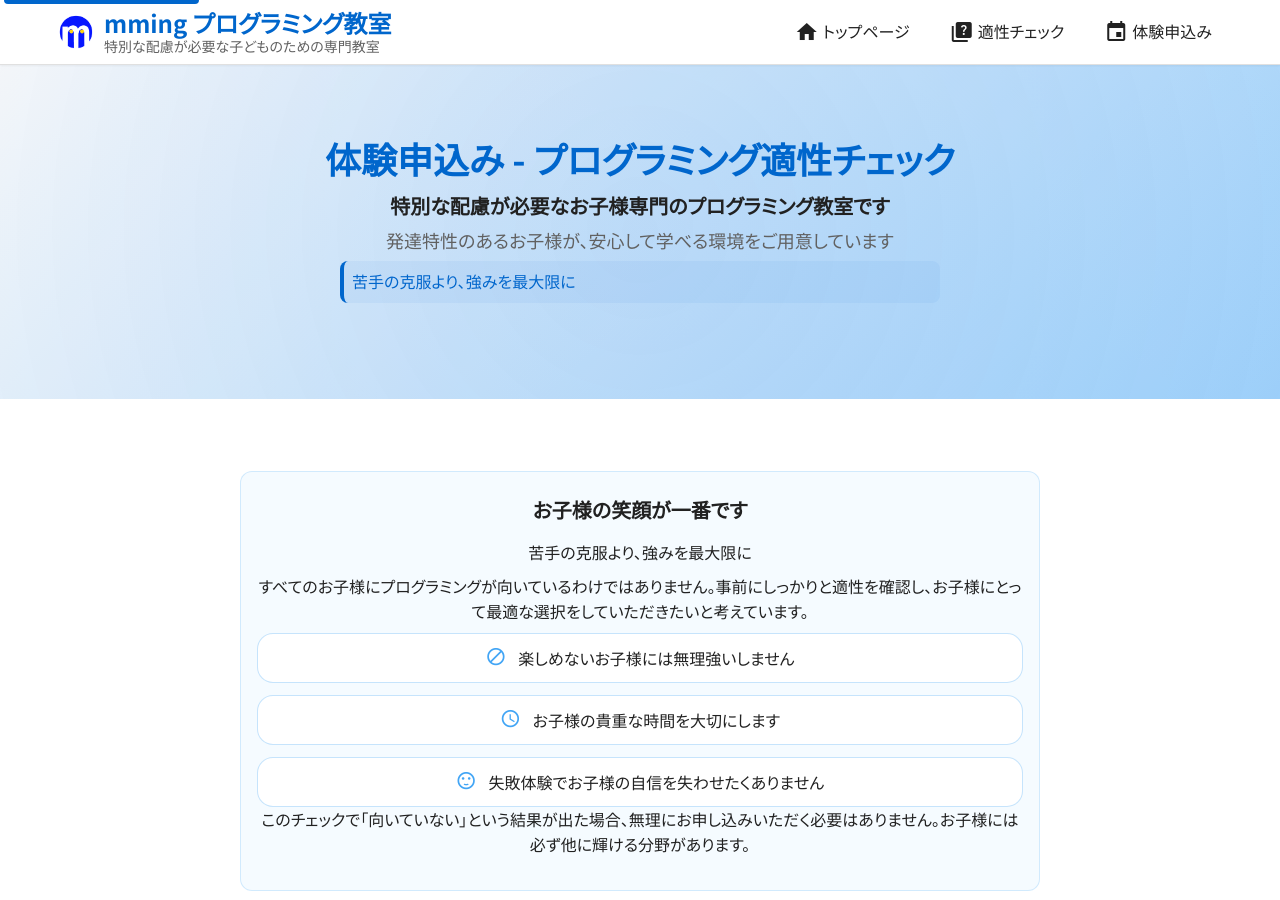
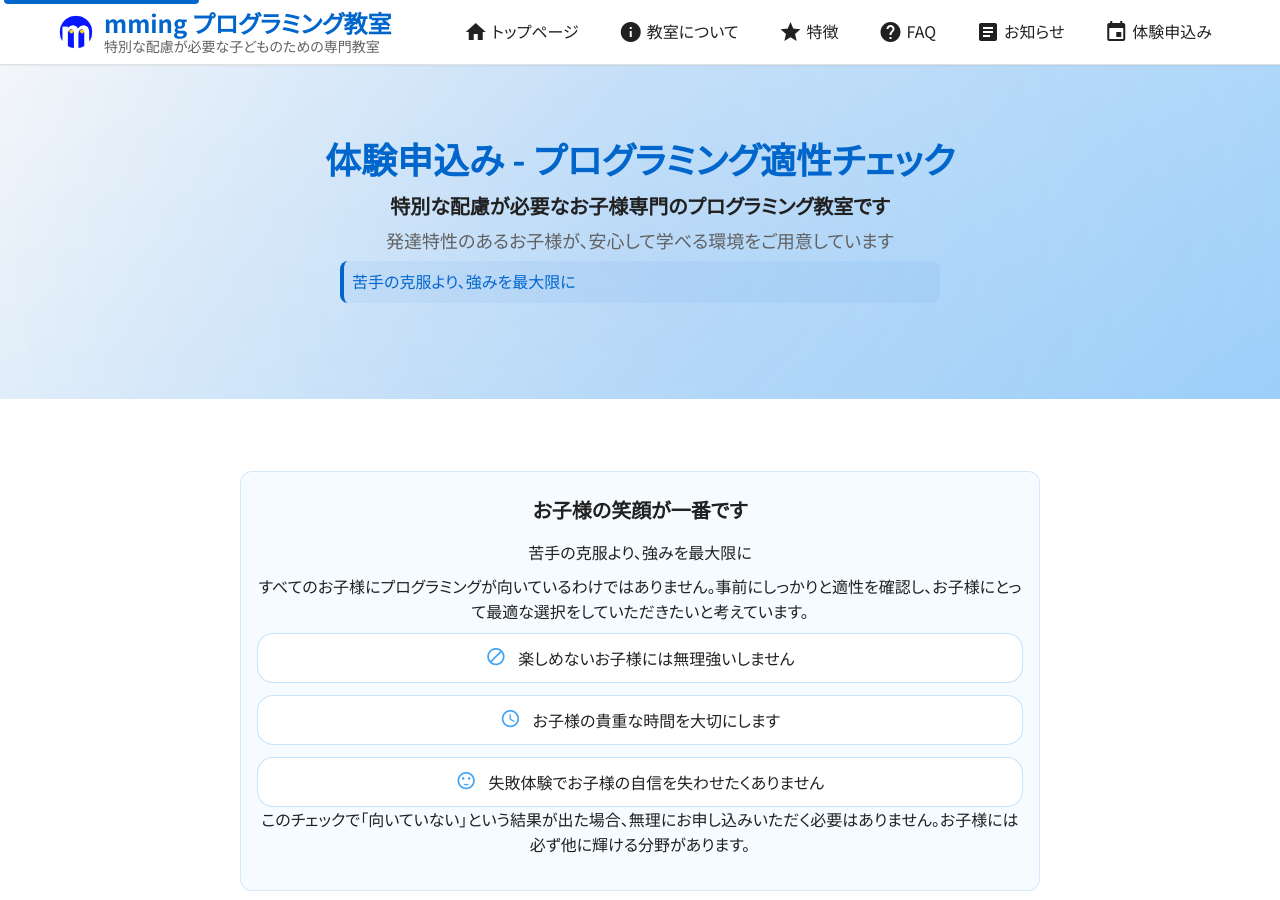
Before and after one commit to Mming-Lab/Mming-Lab.github.io, a Jekyll site: the page built from trial/index.html, in a window 1280 px wide and 900 px high. Built offline with Jekyll 4.4.1, drawn with Linux system fonts in a browser that asks for light colours.

Commit message:
ヘッダ共通化

```diff
--- a/_includes/header.html
+++ b/_includes/header.html
@@ -27,27 +27,7 @@
             <!-- ナビゲーションメニュー -->
             <ul class="nav-menu" id="main-menu">
                 {% if page.url contains 'trial' %}
-                    <!-- Trial page navigation -->
-                    <li class="nav-item">
-                        <a href="/" class="nav-link">
-                            <span class="material-icons" aria-hidden="true">home</span>
-                            トップページ
-                        </a>
-                    </li>
-                    <li class="nav-item">
-                        <a href="#aptitude-start" class="nav-link">
-                            <span class="material-icons" aria-hidden="true">quiz</span>
-                            適性チェック
-                        </a>
-                    </li>
-                    <li class="nav-item">
-                        <a href="#trial-application" class="nav-link">
-                            <span class="material-icons" aria-hidden="true">event</span>
-                            体験申込み
-                        </a>
-                    </li>
-                {% elsif page.url contains 'blog' or page.layout == 'post' %}
-                    <!-- Blog/Post page navigation -->
+                    <!-- Trial page navigation - 統一ナビゲーション -->
                     <li class="nav-item">
                         <a href="/" class="nav-link">
                             <span class="material-icons" aria-hidden="true">home</span>
@@ -56,7 +36,45 @@
                     </li>
                     <li class="nav-item">
                         <a href="/#about" class="nav-link">
+                            <span class="material-icons" aria-hidden="true">info</span>
+                            教室について
+                        </a>
+                    </li>
+                    <li class="nav-item">
+                        <a href="/#features" class="nav-link">
+                            <span class="material-icons" aria-hidden="true">star</span>
+                            特徴
+                        </a>
+                    </li>
+                    <li class="nav-item">
+                        <a href="/#faq" class="nav-link">
+                            <span class="material-icons" aria-hidden="true">help</span>
+                            FAQ
+                        </a>
+                    </li>
+                    <li class="nav-item">
+                        <a href="/blog/" class="nav-link">
+                            <span class="material-icons" aria-hidden="true">article</span>
+                            お知らせ
+                        </a>
+                    </li>
+                    <li class="nav-item">
+                        <a href="/trial/" class="nav-link">
+                            <span class="material-icons" aria-hidden="true">event</span>
+                            体験申込み
+                        </a>
+                    </li>
+                {% elsif page.url contains 'blog' or page.layout == 'post' %}
+                    <!-- Blog/Post page navigation - 統一ナビゲーション -->
+                    <li class="nav-item">
+                        <a href="/" class="nav-link">
                             <span class="material-icons" aria-hidden="true">home</span>
+                            トップページ
+                        </a>
+                    </li>
+                    <li class="nav-item">
+                        <a href="/#about" class="nav-link">
+                            <span class="material-icons" aria-hidden="true">info</span>
                             教室について
                         </a>
                     </li>
```
